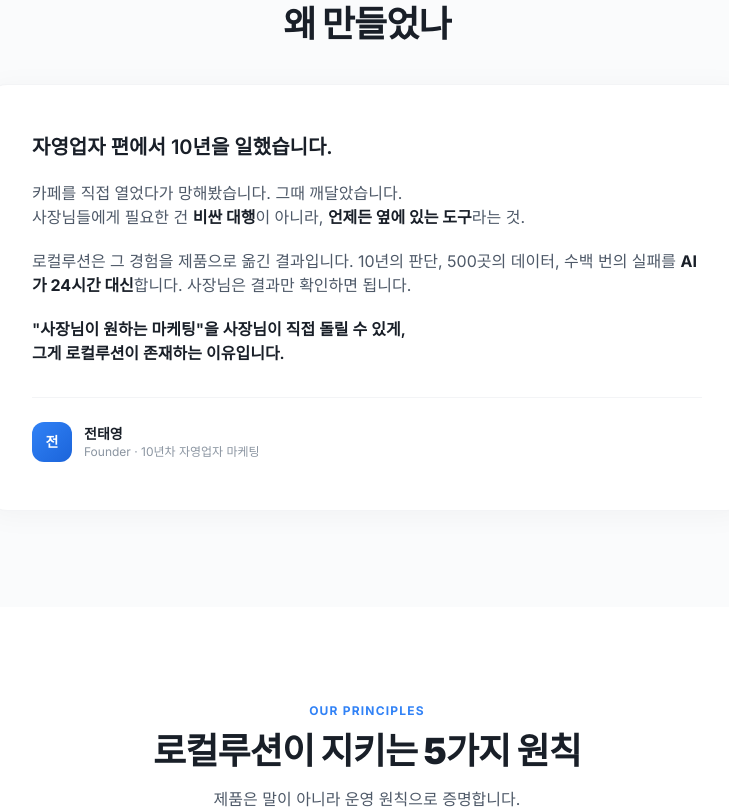
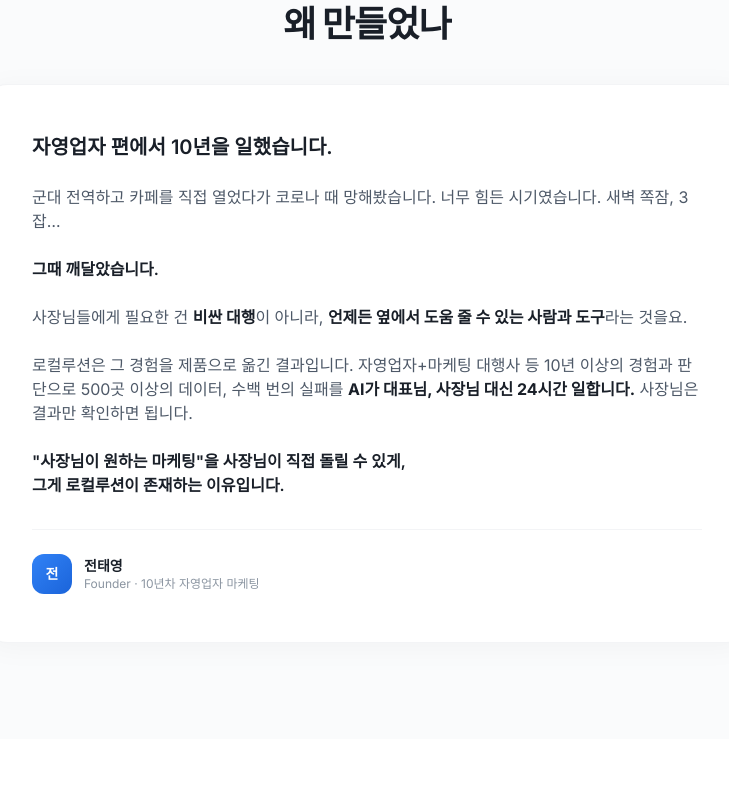
Before and after one commit to jty0221-del/localution, a Next.js app: page /about in a window 1280 px wide. Shown: the part 1400-2209 px from the top of the page, without its empty margins (273-1002 px from the left). Built offline with nearby package versions, Linux system fonts and the light colour scheme; no server answers.

Commit message:
feat: about 창업자 노트 문구 개선 — 10년 경험+500곳 데이터 강조

```diff
--- a/app/about/page.tsx
+++ b/app/about/page.tsx
@@ -202,23 +202,30 @@ export default function AboutPage() {
           </div>
 
           <article className="bg-white rounded-3xl p-7 md:p-12 shadow-[0_4px_30px_rgba(0,0,0,0.04)] border border-gray-100">
-            <div className="space-y-5 text-[#191F28] text-[15px] md:text-base leading-[1.9]">
+            <div className="space-y-6 text-[#191F28] text-[15px] md:text-base leading-[1.9]">
               <p className="font-semibold text-lg md:text-xl text-[#191F28]">
                 자영업자 편에서 10년을 일했습니다.
               </p>
               <p className="text-[#4E5968]">
-                카페를 직접 열었다가 망해봤습니다. 그때 깨달았습니다.
-                <br />
+                군대 전역하고 카페를 직접 열었다가 코로나 때 망해봤습니다.
+                너무 힘든 시기였습니다. 새벽 쪽잠, 3잡…
+              </p>
+              <p className="font-semibold text-[#191F28]">
+                그때 깨달았습니다.
+              </p>
+              <p className="text-[#4E5968]">
                 사장님들에게 필요한 건 <strong className="text-[#191F28]">비싼 대행</strong>이 아니라,
-                {' '}<strong className="text-[#191F28]">언제든 옆에 있는 도구</strong>라는 것.
+                {' '}<strong className="text-[#191F28]">언제든 옆에서 도움 줄 수 있는 사람과 도구</strong>라는 것을요.
               </p>
               <p className="text-[#4E5968]">
                 로컬루션은 그 경험을 제품으로 옮긴 결과입니다.
-                10년의 판단, 500곳의 데이터, 수백 번의 실패를 <strong className="text-[#191F28]">AI가 24시간 대신</strong>합니다.
+                자영업자+마케팅 대행사 등 10년 이상의 경험과 판단으로
+                500곳 이상의 데이터, 수백 번의 실패를{' '}
+                <strong className="text-[#191F28]">AI가 대표님, 사장님 대신 24시간 일합니다.</strong>{' '}
                 사장님은 결과만 확인하면 됩니다.
               </p>
               <p className="text-[#191F28] font-semibold">
-                "사장님이 원하는 마케팅"을 사장님이 직접 돌릴 수 있게,<br />
+                "사장님이 원하는 마케팅"을 사장님이 직접 돌릴 수 있게,<br className="hidden sm:block" />
                 그게 로컬루션이 존재하는 이유입니다.
               </p>
             </div>
```
